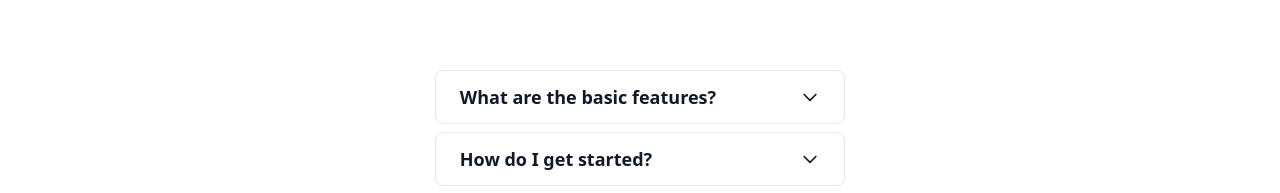
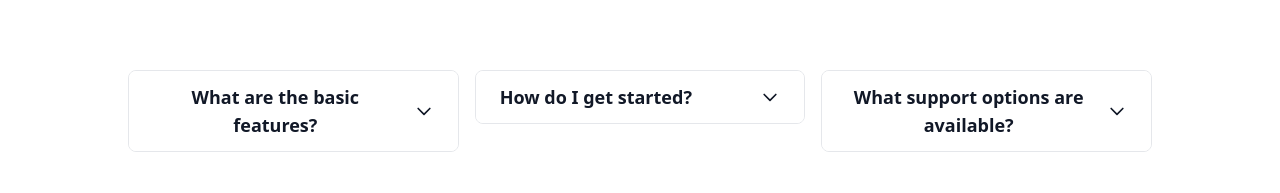
Before and after one commit to rboadu/rjrtm-frontend, a React (Vite) app in the folder react-app/: page / in a window 1280 px wide. Shown: the part 749-942 px from the top of the page. Built offline with nearby package versions, Linux system fonts and the light colour scheme; no server answers.

Commit message:
made some tweaks to the faq on home page

```diff
--- a/react-app/src/components/FaqAccordion.jsx
+++ b/react-app/src/components/FaqAccordion.jsx
@@ -1,60 +1,3 @@
-// import React from "react";
-
-// const FaqAccordion = () => (
-//   <div className="text-left space-y-2 max-w-3xl mx-auto mt-8">
-//     <details className="w-full group rounded-lg border border-gray-200 bg-white dark:border-gray-700 dark:bg-gray-900 [&_summary::-webkit-details-marker]:hidden">
-//       <summary className="flex cursor-pointer items-center justify-between gap-4 px-12 py-3 text-lg font-semibold text-gray-900 hover:bg-gray-50 dark:text-white dark:hover:bg-gray-800 rounded-lg">
-//         <span>What are the basic features?</span>
-//         <svg className="w-5 h-5 shrink-0 transition-transform duration-300 group-open:-rotate-180" xmlns="http://www.w3.org/2000/svg" fill="none" viewBox="0 0 24 24" stroke="currentColor">
-//           <path strokeLinecap="round" strokeLinejoin="round" strokeWidth="2" d="M19 9l-7 7-7-7" />
-//         </svg>
-//       </summary>
-//       <div className="px-12 py-3 border-t border-gray-200 dark:border-gray-700">
-//         <p className="text-gray-700 dark:text-gray-200">
-//           Users will be able to create, read, update Countries, States and
-//           Cities. On top of this functionality, we give users the opportunity to
-//           play a fun game with the map.
-//         </p>
-//       </div>
-//     </details>
-
-//     <details className="w-full group rounded-lg border border-gray-200 bg-white dark:border-gray-700 dark:bg-gray-900 [&_summary::-webkit-details-marker]:hidden">
-//       <summary className="flex cursor-pointer items-center justify-between gap-4 px-12 py-3 text-lg font-semibold text-gray-900 hover:bg-gray-50 dark:text-white dark:hover:bg-gray-800 rounded-lg">
-//         <span>How do I get started?</span>
-//         <svg className="w-5 h-5 shrink-0 transition-transform duration-300 group-open:-rotate-180" xmlns="http://www.w3.org/2000/svg" fill="none" viewBox="0 0 24 24" stroke="currentColor">
-//           <path strokeLinecap="round" strokeLinejoin="round" strokeWidth="2" d="M19 9l-7 7-7-7" />
-//         </svg>
-//       </summary>
-//       <div className="px-12 py-3 border-t border-gray-200 dark:border-gray-700">
-//         <p className="text-gray-700 dark:text-gray-200">
-//           You can go to the navigation bar and try out the site by using the
-//           load script. After that, we recommend moving on and trying to create
-//           your own entity. Once you create an entity try to view it and ensure
-//           everything is there. From then on, you can play around with it and
-//           have fun!
-//         </p>
-//       </div>
-//     </details>
-
-//     <details className="w-full group rounded-lg border border-gray-200 bg-white dark:border-gray-700 dark:bg-gray-900 [&_summary::-webkit-details-marker]:hidden">
-//       <summary className="flex cursor-pointer items-center justify-between gap-4 px-12 py-3 text-lg font-semibold text-gray-900 hover:bg-gray-50 dark:text-white dark:hover:bg-gray-800 rounded-lg">
-//         <span>What support options are available?</span>
-//         <svg className="w-5 h-5 shrink-0 transition-transform duration-300 group-open:-rotate-180" xmlns="http://www.w3.org/2000/svg" fill="none" viewBox="0 0 24 24" stroke="currentColor">
-//           <path strokeLinecap="round" strokeLinejoin="round" strokeWidth="2" d="M19 9l-7 7-7-7" />
-//         </svg>
-//       </summary>
-//       <div className="px-12 py-3 border-t border-gray-200 dark:border-gray-700">
-//         <p className="text-gray-700 dark:text-gray-200">
-//           For now the support options are limited to the basic CRUD functionality.
-//         </p>
-//       </div>
-//     </details>
-//   </div>
-// );
-
-// export default FaqAccordion;
-
-
 import React, { useState } from "react";
 
 const FaqAccordion = () => {
@@ -75,11 +18,11 @@ const FaqAccordion = () => {
   ];
 
   return (
-    <div className="text-left space-y-2 max-w-3xl mx-auto mt-8">
+    <div className="flex flex-col md:flex-row items-start gap-4 justify-center max-w-5xl mx-auto mt-8 w-full">
       {faqs.map((faq, index) => (
-        <div key={index} className="w-full max-w-3xl">
+        <div key={index} className="flex-1 rounded-lg border border-gray-200 dark:border-gray-700 bg-white dark:bg-gray-900 overflow-hidden">
           <button
-            className="flex w-full cursor-pointer items-center justify-between gap-4 rounded-lg border border-gray-200 bg-white px-6 py-3 text-lg font-semibold text-gray-900 hover:bg-gray-50 dark:border-gray-700 dark:bg-gray-900 dark:text-white dark:hover:bg-gray-800"
+            className="flex w-full cursor-pointer items-center justify-between gap-4 px-6 py-3 text-lg font-semibold text-gray-900 hover:bg-gray-50 dark:text-white dark:hover:bg-gray-800 bg-white dark:bg-gray-900"
             onClick={() => setOpenIndex(openIndex === index ? null : index)}
           >
             <span>{faq.question}</span>
@@ -94,7 +37,7 @@ const FaqAccordion = () => {
             </svg>
           </button>
           {openIndex === index && (
-            <div className="w-full px-6 py-3 border border-t-0 border-gray-200 rounded-b-lg dark:border-gray-700">
+            <div className="w-full px-6 py-3 border-t border-gray-200 dark:border-gray-700 bg-white dark:bg-gray-900">
               <p className="text-gray-700 dark:text-gray-200">{faq.answer}</p>
             </div>
           )}
--- a/react-app/src/sub_pages/Home.jsx
+++ b/react-app/src/sub_pages/Home.jsx
@@ -3,7 +3,7 @@ import FaqAccordion from "../components/FaqAccordion";
 
 function Home() {
   return (
-    <div className="bg-white dark:bg-gray-900 min-h-screen flex flex-col items-center w-full overflow-x-hidden">
+    <div className="bg-white dark:bg-gray-900 min-h-screen flex flex-col items-center w-full overflow-x-hidden pb-16">
       <Banner />
       <FaqAccordion />
     </div>
```
